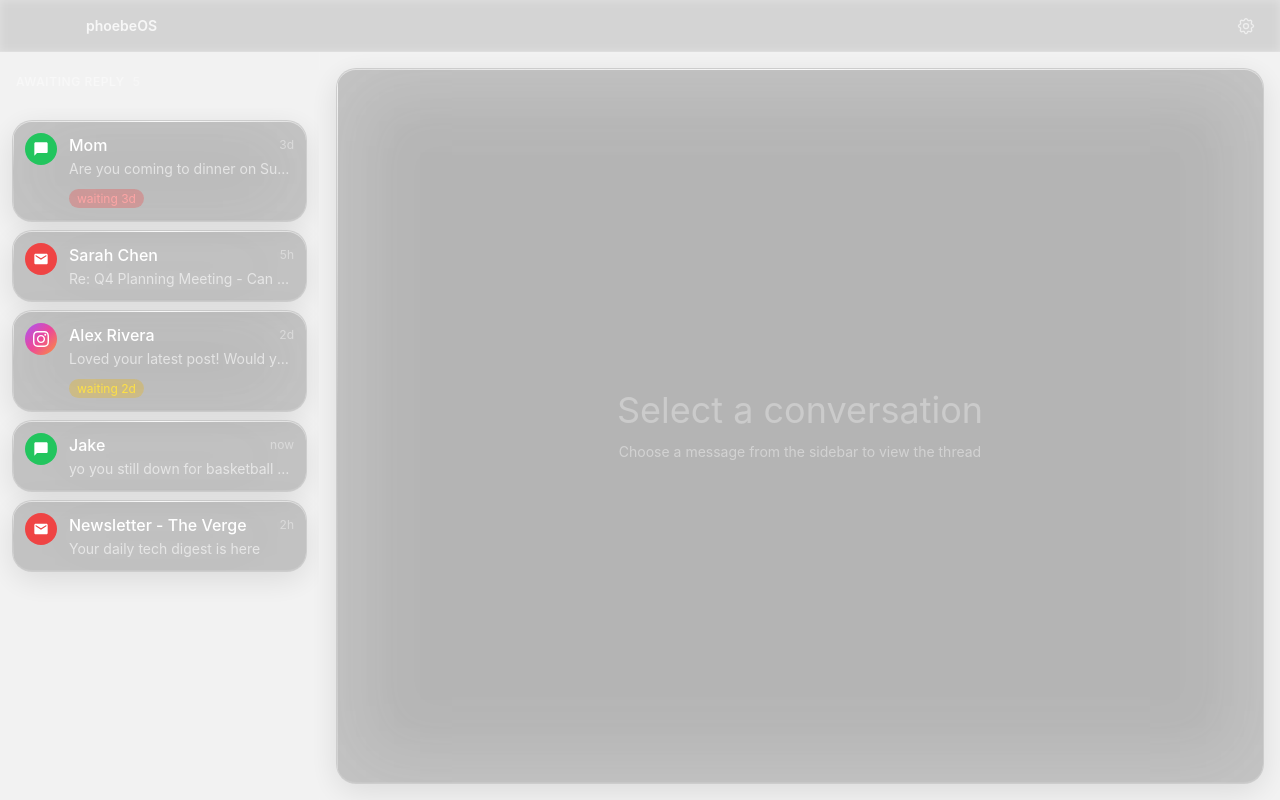
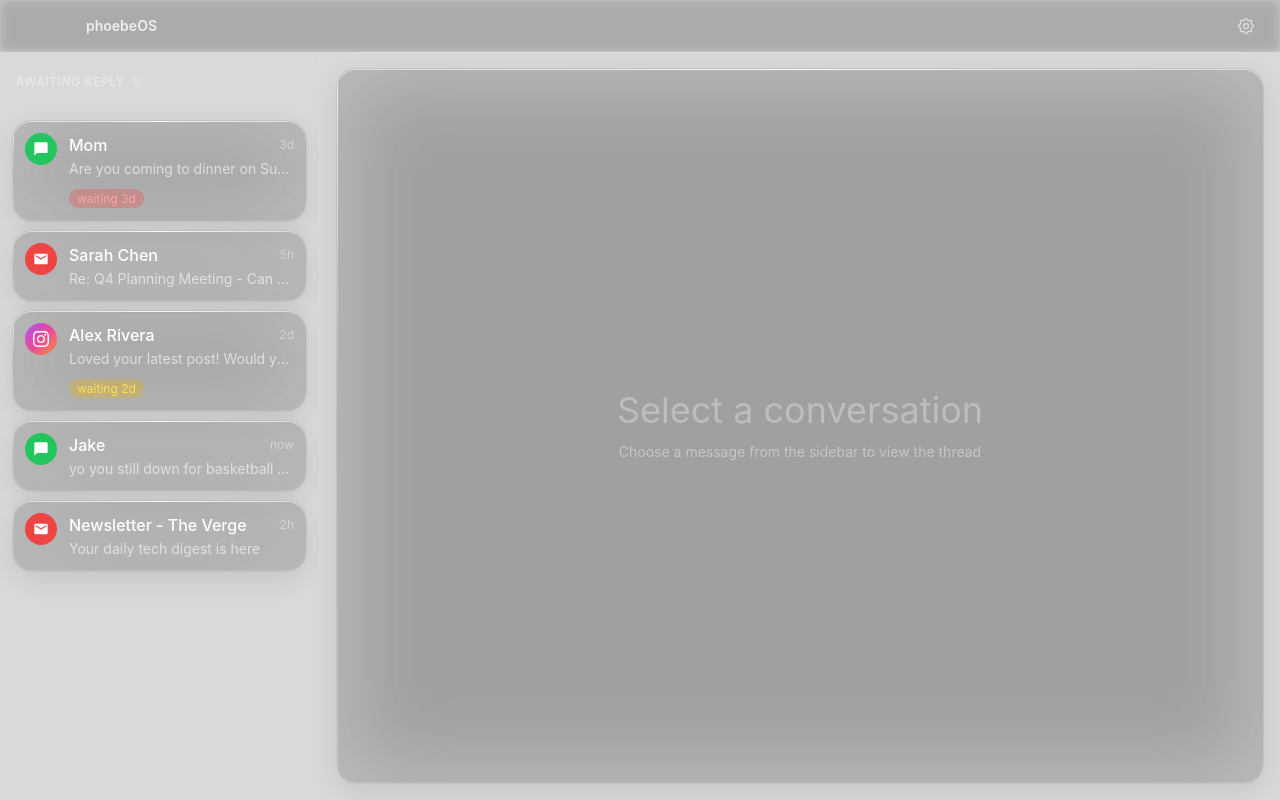
Before and after one commit to phobopan/myOS, a React (Vite) app: page / in a window 1280 px wide. Built offline with nearby package versions, Linux system fonts and the light colour scheme.

Commit message:
fix(ui): use inline styles for background to debug CSS application

```diff
--- a/src/renderer/App.tsx
+++ b/src/renderer/App.tsx
@@ -134,7 +134,14 @@ export default function App() {
   const selectedConversation = dummyConversations.find(c => c.id === selectedId) || null;
 
   return (
-    <div className="h-screen flex flex-col glass-panel text-white">
+    <div
+      className="h-screen flex flex-col text-white"
+      style={{
+        background: 'rgba(0, 0, 0, 0.15)',
+        backdropFilter: 'blur(5px)',
+        WebkitBackdropFilter: 'blur(5px)',
+      }}
+    >
       <Titlebar onSettingsClick={() => setSettingsOpen(true)} />
 
       <div className="flex-1 flex overflow-hidden">
```
